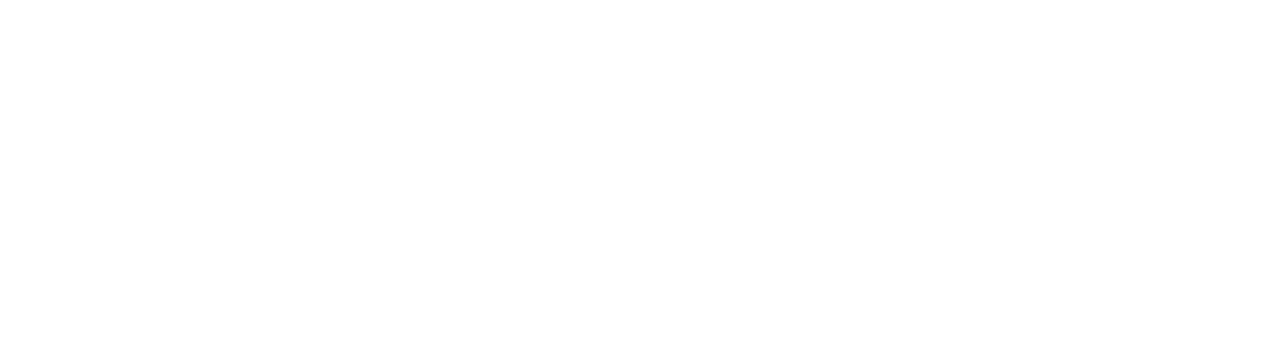
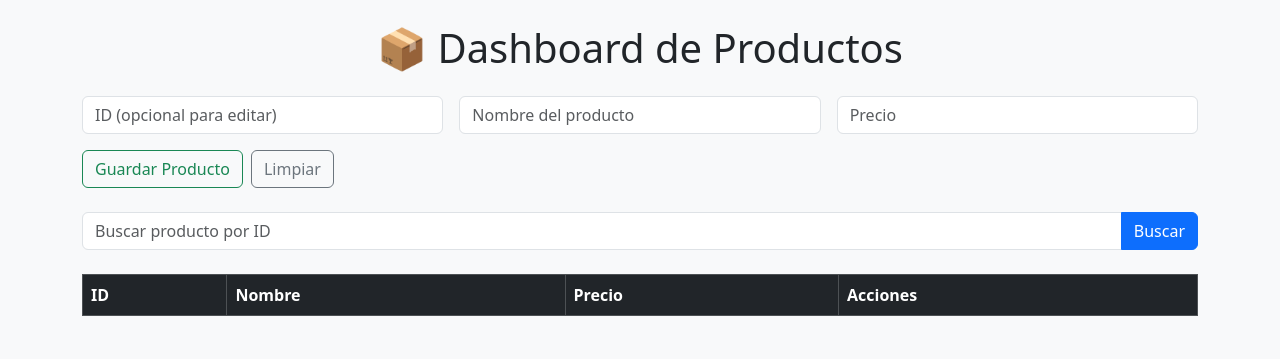
Before and after one commit to AlanMV0408/CRUD_App, a website: page index.html in a window 1280 px wide. Drawn offline with nearby package versions, Linux system fonts and the light colour scheme.

Commit message:
Crear el formulario

```diff
--- a/index.html
+++ b/index.html
@@ -3,9 +3,74 @@
 <head>
     <meta charset="UTF-8">
     <meta name="viewport" content="width=device-width, initial-scale=1.0">
-    <title>Document</title>
+    <title>CRUD App</title>
+   <!-- Boostrap -->
+    <link href="https://cdn.jsdelivr.net/npm/bootstrap@5.3.6/dist/css/bootstrap.min.css" rel="stylesheet" integrity="sha384-4Q6Gf2aSP4eDXB8Miphtr37CMZZQ5oXLH2yaXMJ2w8e2ZtHTl7GptT4jmndRuHDT" crossorigin="anonymous">
+    <!-- CSS Styles -->
+    <link rel="stylesheet" href="css/style.css">
+
+
 </head>
-<body>
+<body class="bg-light">
 
+    <div id="Error-message" style="color: red; display: none;">Failed to Fecth</div>
+
+    <div class="container py-4">
+        <h1 class="text-center mb-4">📦 Dashboard de Productos </h1>
+
+       <!-- Start Form-->
+             <form id="product-form" class="mb-4">
+                <div class="row g-3">
+                   <div class="col-md-4">
+                    <input type="number" id="product-id" class="form-control" placeholder="ID (opcional para editar)">
+                  </div>
+                   <div class="col-md-4">
+                    <input type="text" id="product-name" class="form-control" placeholder="Nombre del producto" required>
+                  </div>
+                   <div class="col-md-4">
+                    <input type="number" id="product-price" class="form-control" placeholder="Precio" required>
+                  </div>
+                  <div class="col-md-12 d-flex gap-2">
+                     <button type="submit" class="btn btn-outline-success">Guardar Producto</button>
+                      <button type="submit" class="btn btn-outline-secondary">Limpiar</button>
+                  </div>
+                </div>
+            </form>
+        <!-- End´s Form-->
+
+         <!-- Start Search ID -->
+            <div class="input-group mb-4">
+                <input type="number" id="search-id" class="form-control" placeholder="Buscar producto por ID">
+
+                <button id="search-btn" class="btn btn-primary">Buscar</button>
+            </div>
+
+         <!-- Star Table -->
+            <div class="table-responsive">
+                <table class="table table-bordered table-hover">
+                    <thead class="table-dark">
+                        <tr>
+                            <th>ID</th>
+                            <th>Nombre</th>
+                            <th>Precio</th>
+                            <th>Acciones</th>
+                        </tr>
+                    </thead>
+                    <tbody id="product-table"> </tbody>
+                </table>
+            </div>
+         <!-- End's Table Table -->
+
+
+
+
+
+
+
+
+
+
+    </div>
+        <script src="app.js"></script>
 </body>
 </html>
```
